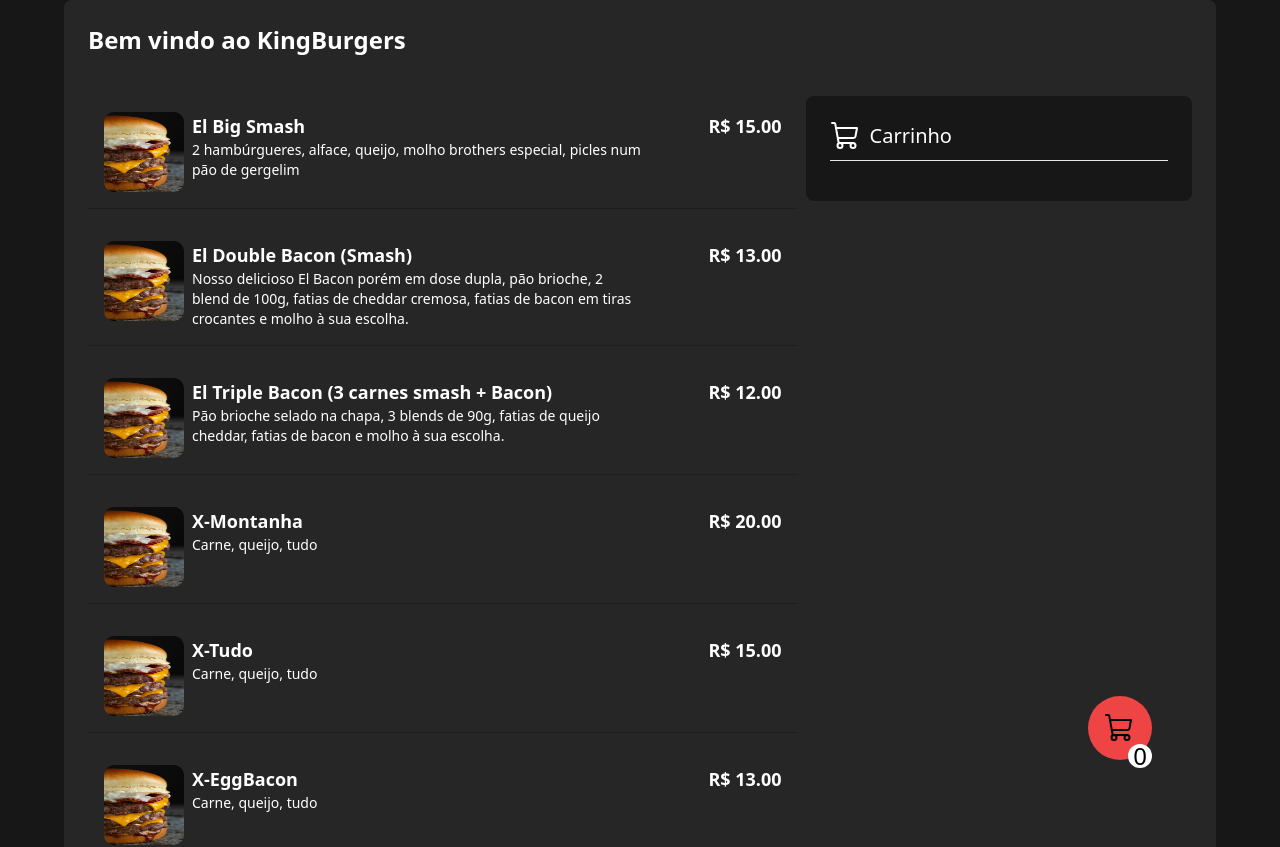
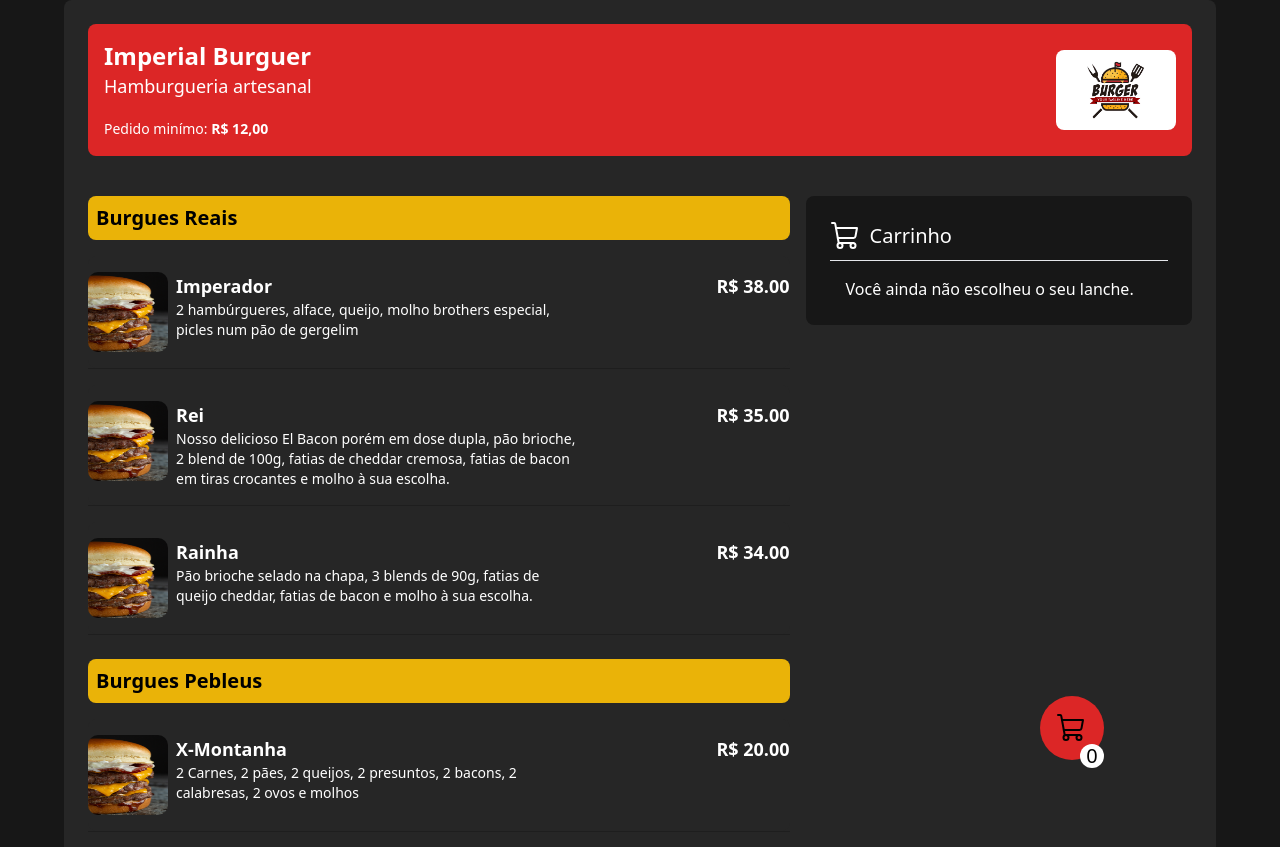
Before and after one commit to LuanHMA/DeliverySystem, a React (Vite) app: page / in a window 1280 px wide. Shown: the top 847 px of the page. Built offline with nearby package versions, Linux system fonts and the light colour scheme.

Commit message:
feat: Nem sei oque fiz

```diff
--- a/src/components/Cart/OverviewHome.tsx
+++ b/src/components/Cart/OverviewHome.tsx
@@ -3,24 +3,28 @@ import { ShoppingCart } from "phosphor-react";
 import { OverviewActions } from "./OverviewActions";
 
 export function OverviewHome() {
-  const productsState = useAppSelector((state) => state.products);
+  const productsState = useAppSelector((state) => state.productsCart);
 
   return (
-    <div className="hidden md:block mt-10 bg-neutral-900 h-max rounded-lg p-6">
+    <div className="hidden md:block bg-neutral-900 h-max rounded-lg p-6">
       <h1 className="flex items-center gap-x-2 text-xl text-white mb-4 pb-2 border border-t-0 border-l-0 border-r-0">
         <ShoppingCart size={32} color="white" />
         Carrinho
       </h1>
 
       <div className="pl-4">
-        {productsState.map(({ name, qtd }, index) => {
-          return (
-            <div className="flex items-center gap-x-2">
-              <OverviewActions position={index} qtdItems={qtd} />
-              <h1 className="text-white text-md">{name}</h1>
-            </div>
-          );
-        })}
+        {productsState.length === 0 ? (
+          <h1 className="text-white">Você ainda não escolheu o seu lanche.</h1>
+        ) : (
+          productsState.map(({ name, qtd }, index) => {
+            return (
+              <div className="flex items-center gap-x-2" key={index}>
+                <OverviewActions position={index} qtdItems={qtd} />
+                <h1 className="text-white text-md">{name}</h1>
+              </div>
+            );
+          })
+        )}
       </div>
     </div>
   );
--- a/src/components/Cart/index.tsx
+++ b/src/components/Cart/index.tsx
@@ -3,33 +3,16 @@ import { OverviewActions } from "./OverviewActions";
 import { useAppSelector } from "../../hooks/useAppSelector";
 import { ShoppingCartSimple } from "phosphor-react";
 import { Link } from "react-router-dom";
-
-function EmptyCart() {
-  return (
-    <div className="flex flex-col items-center justify-center mt-16">
-      <h1 className="text-2xl text-white flex flex-col items-center">
-        <ShoppingCartSimple size={70} color="white" />
-        Seu carrinho está vázio
-      </h1>
-      <Link
-        to="/"
-        className="bg-green-500 py-2 px-4 rounded-lg mt-4 hover:bg-green-600 transition-all"
-      >
-        Continuar Comprando
-      </Link>
-    </div>
-  );
-}
+import { totProducts } from "../../utils/totProducts";
 
 export function Overview() {
-  const { products } = useAppSelector((state) => state);
+  const { productsCart } = useAppSelector((state) => state);
+  console.log(productsCart);
 
   return (
-    <div className="overflow-auto max-h-[570px] ">
-      {products.length == 0 ? (
-        <EmptyCart />
-      ) : (
-        products.map(({ name, price, qtd }, index) => {
+    <div className="flex flex-col justify-between gap-y-12">
+      <div className="overflow-auto max-h-[570px] ">
+        {productsCart.map(({ name, price, qtd }, index) => {
           return (
             <div
               className="flex items-center w-full bg-neutral-900 mt-4 p-4 text-white rounded-lg "
@@ -47,8 +30,22 @@ export function Overview() {
               </div>
             </div>
           );
-        })
-      )}
+        })}
+      </div>
+
+      <div className="flex flex-col items-center">
+        <h1
+          className={`bg-neutral-900 p-2 rounded-lg rounded-b-none w-1/2 m-auto text-white text-xl text-center`}
+        >
+          <b>Total:</b> R$ 300,00
+        </h1>
+        <button
+          className={`bg-green-600 p-4 rounded-lg rounded-t-none w-1/2 m-auto text-white hover:bg-green-600 transition-all`}
+          onClick={() => totProducts(productsCart)}
+        >
+          Finalizar Pedido
+        </button>
+      </div>
     </div>
   );
 }
--- a/src/components/Container.tsx
+++ b/src/components/Container.tsx
@@ -1,10 +1,14 @@
 interface ContainerProps {
   children: React.ReactNode;
+  style?: React.CSSProperties;
 }
 
-export function Container({ children }: ContainerProps) {
+export function Container({ children, style }: ContainerProps) {
   return (
-    <div className="w-full max-w-6xl m-auto p-6 pb-32 rounded-lg bg-neutral-800">
+    <div
+      className="w-full max-w-6xl m-auto p-6 pb-32 rounded-lg bg-neutral-800 flex flex-col"
+      style={style}
+    >
       {children}
     </div>
   );
--- a/src/components/Products.tsx
+++ b/src/components/Products.tsx
@@ -3,52 +3,108 @@ import { useDispatch, useSelector } from "react-redux";
 import { RootType } from "../redux/store";
 import { setNewProductToCart } from "../redux/features/products/products-slice";
 import { useNavigate } from "react-router-dom";
+import { useAppSelector } from "../hooks/useAppSelector";
 
-const productsList = [
+interface ProductsData {
+  name: string;
+  price: number;
+  description: string;
+}
+interface ProductProps {
+  productsData: ProductsData[];
+  addToCart: (name: string, price: number) => void;
+}
+
+const artesanal = [
   {
-    name: "El Big Smash",
-    price: 15,
+    name: "Imperador",
+    price: 38,
     description:
       "2 hambúrgueres, alface, queijo, molho brothers especial, picles num pão de gergelim",
+    initialPrice: 38,
   },
   {
-    name: "El Double Bacon (Smash)",
-    price: 13,
+    name: "Rei",
+    price: 35,
     description:
       "Nosso delicioso El Bacon porém em dose dupla, pão brioche, 2 blend de 100g, fatias de cheddar cremosa, fatias de bacon em tiras crocantes e molho à sua escolha.",
+    initialPrice: 35,
   },
   {
-    name: "El Triple Bacon (3 carnes smash + Bacon)",
-    price: 12,
+    name: "Rainha",
+    price: 34,
     description:
       "Pão brioche selado na chapa, 3 blends de 90g, fatias de queijo cheddar, fatias de bacon e molho à sua escolha.",
+    initialPrice: 34,
   },
-  { name: "X-Montanha", price: 20, description: "Carne, queijo, tudo" },
-  { name: "X-Tudo", price: 15, description: "Carne, queijo, tudo" },
-  { name: "X-EggBacon", price: 13, description: "Carne, queijo, tudo" },
-  { name: "X-Salada", price: 12, description: "Carne, queijo, tudo" },
-  { name: "X-Montanha", price: 20, description: "Carne, queijo, tudo" },
+];
+const simpleBurgers = [
+  {
+    name: "X-Montanha",
+    price: 20,
+    description:
+      "2 Carnes, 2 pães,  2 queijos, 2 presuntos, 2 bacons, 2 calabresas, 2 ovos e molhos",
+    initialPrice: 20,
+  },
+  {
+    name: "X-Tudo",
+    price: 14,
+    description: "Carne, pão, queijo, presunto, bacon, calabresa, ovo e molhos",
+    initialPrice: 14,
+  },
+  {
+    name: "X-EggBacon",
+    price: 13,
+    description: "Carne, pão, queijo, presunto, bacon, ovo e molhos",
+    initialPrice: 13,
+  },
+  {
+    name: "X-Salada",
+    price: 12,
+    description: "Carne, pão, queijo, alface, tomate e cebola roxa",
+    initialPrice: 12,
+  },
 ];
 
 export function Products() {
-  const { products } = useSelector((state: RootType) => state);
+  const { productsCart } = useAppSelector((state) => state);
   const dispatch = useDispatch();
   const navigate = useNavigate();
 
   function addToCart(name: string, price: number) {
     //Cria um novo produto (adicionando no cart e no state) com os dados que estão sendo passados pelo objeto "productList" e sendo enviados pelo map do mesmo.
-    const productData = { name, price, qtd: 1, id: products.length };
+    const productData = { name, price, qtd: 1, id: productsCart.length };
     dispatch(setNewProductToCart(productData));
     navigate("/cart");
   }
 
   return (
-    <div className="mt-6 pr-2">
-      {productsList.map(({ name, price, description }, index) => {
+    <div>
+      <div className="sm:pr-4">
+        <h1 className="bg-yellow-500 rounded-lg text-xl p-2 font-bold">
+          Burgues Reais
+        </h1>
+        <Product productsData={artesanal} addToCart={addToCart} />
+      </div>
+
+      <div className="mt-6 sm:pr-4">
+        <h1 className="bg-yellow-500 rounded-lg text-xl p-2 font-bold">
+          Burgues Pebleus
+        </h1>
+        <Product productsData={simpleBurgers} addToCart={addToCart} />
+      </div>
+    </div>
+  );
+}
+
+function Product({ productsData, addToCart }: ProductProps) {
+  return (
+    <>
+      {productsData.map(({ name, price, description }, index) => {
         return (
           <>
             <div
-              className="bg-neutral-800 rounded-lg mt-4 p-4 flex justify-between cursor-pointer transition-all hover:bg-neutral-900 hover:border-white"
+              className="bg-neutral-800 rounded-lg mt-4 py-4 flex justify-between cursor-pointer transition-all hover:bg-neutral-900 hover:border-white"
               key={index}
               onClick={() => addToCart(name, price)}
             >
@@ -62,11 +118,11 @@ export function Products() {
                     borderRadius: "10px",
                   }}
                 />
-                <div className="ml-2">
+                <div className="ml-2 max-w-[220px] md:max-w-[400px]">
                   <h1 className="text-white text-md sm:text-lg font-bold">
                     {name}
                   </h1>
-                  <h2 className="text-white text-sm sm:text-md max-w-[250px] sm:max-w-[450px]">
+                  <h2 className="text-white text-sm sm:text-md max-w-[200px] sm:max-w-[450px]">
                     {description}
                   </h2>
                 </div>
@@ -80,6 +136,6 @@ export function Products() {
           </>
         );
       })}
-    </div>
+    </>
   );
 }
--- a/src/pages/ProductList.tsx
+++ b/src/pages/ProductList.tsx
@@ -1,28 +1,46 @@
 import { Link } from "react-router-dom";
+import Logo from "../assets/logo.jpg";
 import { Container } from "../components/Container";
 import { ShoppingCart } from "phosphor-react";
 import { Products } from "../components/Products";
 import { useAppSelector } from "../hooks/useAppSelector";
 import { OverviewHome } from "../components/Cart/OverviewHome";
+import { totProducts } from "../utils/totProducts";
 
 export function ProductList() {
-  const productsState = useAppSelector((state) => state.products);
+  const productsState = useAppSelector((state) => state.productsCart);
 
   const activeAnimate = productsState.length == 0 ? null : "animate-bounce";
   return (
     <Container>
-      <header className="flex justify-between items-center">
-        <h1 className="text-white text-2xl font-bold">
-          Bem vindo ao KingBurgers
-        </h1>
-        <nav className="fixed bottom-5 right-10 sm:right-10 md:right-10 lg:right-32 lg:bottom-10 z-20">
+      <header className="flex justify-between items-center bg-red-600 p-4 rounded-lg">
+        <div>
+          <h1 className="text-white text-xl md:text-2xl font-bold">
+            Imperial Burguer
+          </h1>
+          <h2 className="text-white text-md mb-4 sm:text-lg">
+            Hamburgueria artesanal
+          </h2>
+          <span className="text-white text-sm sm:text-md ">
+            Pedido minímo: <b>R$ 12,00</b>
+          </span>
+        </div>
+
+        <img
+          src={Logo}
+          alt="KingsBurger Logo"
+          width={120}
+          height={120}
+          className="rounded-lg"
+        />
+        <nav className="fixed bottom-5 right-10 sm:right-10 md:right-10 lg:right-44 lg:bottom-10 z-20">
           <Link
             to="/cart"
-            className="bg-red-500 rounded-full h-18 w-18 lg:h-16 lg:w-16 flex items-center justify-center relative p-4"
+            className="bg-red-600 rounded-full h-16 w-16 flex items-center justify-center relative p-4"
           >
             <ShoppingCart size={50} />
             <span
-              className={`flex items-center justify-center absolute top-16 lg:top-12 right-0 text-2xl bg-white rounded-full w-8 h-8 lg:w-6 lg:h-6 lg:-text-xl ${activeAnimate}`}
+              className={`flex items-center justify-center absolute top-12 lg:top-12 right-0 text-xl bg-white rounded-full w-8 h-8 lg:w-6 lg:h-6  ${activeAnimate}`}
             >
               {productsState.length}
             </span>
@@ -30,7 +48,7 @@ export function ProductList() {
         </nav>
       </header>
 
-      <div className="grid grid-cols-1 md:grid-cols-division relative">
+      <div className="grid grid-cols-1 md:grid-cols-division relative mt-10">
         <Products />
         <OverviewHome />
       </div>
--- a/src/redux/features/products/products-slice.ts
+++ b/src/redux/features/products/products-slice.ts
@@ -1,34 +1,45 @@
 import { createSlice, PayloadAction } from "@reduxjs/toolkit";
 
-interface ProductsProps {
+export interface ProductsCartProps {
   name: string;
   price: number;
   qtd: number;
   id: number;
 }
 interface InitalStateProps {
-  products: Array<ProductsProps>;
+  productsCart: Array<ProductsCartProps>;
 }
 
 const initialState: InitalStateProps = {
-  products: [],
+  productsCart: [],
 };
 
-export const productsSlice = createSlice({
-  name: "products",
+type PayloadProps = PayloadAction<ProductsCartProps>;
+type PayloadNumber = PayloadAction<number>;
+
+export const cartSlice = createSlice({
+  name: "productsCart",
   initialState,
   reducers: {
-    setNewProductToCart: (state, action: PayloadAction<ProductsProps>) => {
-      state.products.push(action.payload);
+    setNewProductToCart: ({ productsCart }, { payload }: PayloadProps) => {
+      productsCart.push(payload);
     },
-    removeOneProductToCart: (state, action: PayloadAction<number>) => {
-      state.products.splice(action.payload, 1);
+
+    removeOneProductToCart: ({ productsCart }, { payload }: PayloadNumber) => {
+      productsCart.splice(payload, 1);
     },
-    increaseQtdProduct: (state, action: PayloadAction<number>) => {
-      state.products[action.payload].qtd += 1;
+
+    increaseQtdProduct: ({ productsCart }, { payload }: PayloadNumber) => {
+      productsCart[payload].qtd += 1;
+
+      const initalPrice = productsCart[payload].price;
+      //Preço = preço atual + preço inicial
+      productsCart;
     },
-    decreaseQtdProduct: (state, action: PayloadAction<number>) => {
-      state.products[action.payload].qtd -= 1;
+
+    decreaseQtdProduct: ({ productsCart }, { payload }: PayloadNumber) => {
+      productsCart[payload].qtd -= 1;
+      //Preço = preço atual - preço inicial
     },
   },
 });
@@ -38,5 +49,5 @@ export const {
   removeOneProductToCart,
   increaseQtdProduct,
   decreaseQtdProduct,
-} = productsSlice.actions;
-export const productsReducer = productsSlice.reducer;
+} = cartSlice.actions;
+export const productsReducer = cartSlice.reducer;
--- /dev/null
+++ b/src/utils/totProducts.ts
@@ -0,0 +1,11 @@
+import { useAppSelector } from "../hooks/useAppSelector";
+import { ProductsCartProps } from "../redux/features/products/products-slice";
+
+export function totProducts(products: ProductsCartProps[]) {
+  let totProducts = 0;
+  const qtds = products.map((product) => {
+    return product;
+  });
+
+  console.log(qtds);
+}
```
Also changed, not shown: src/components/Cart/EmptyCart.tsx (added, +19 -0 lines), src/pages/ProductCart.tsx (+9 -3 lines), src/assets/logo.jpg (added).
